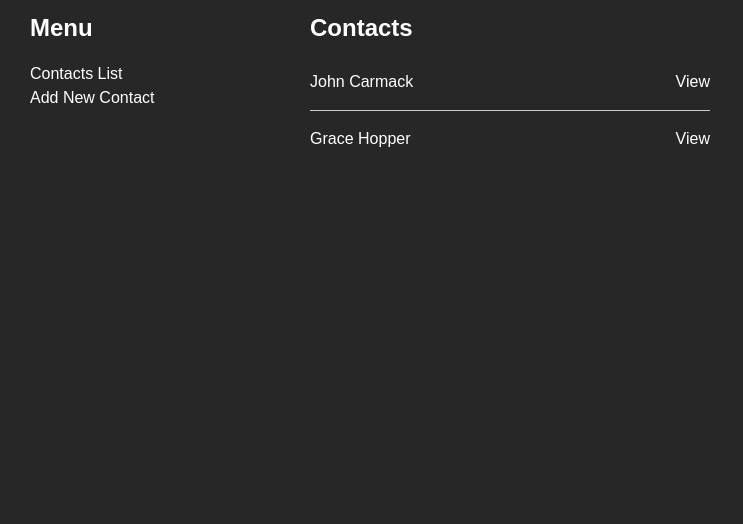
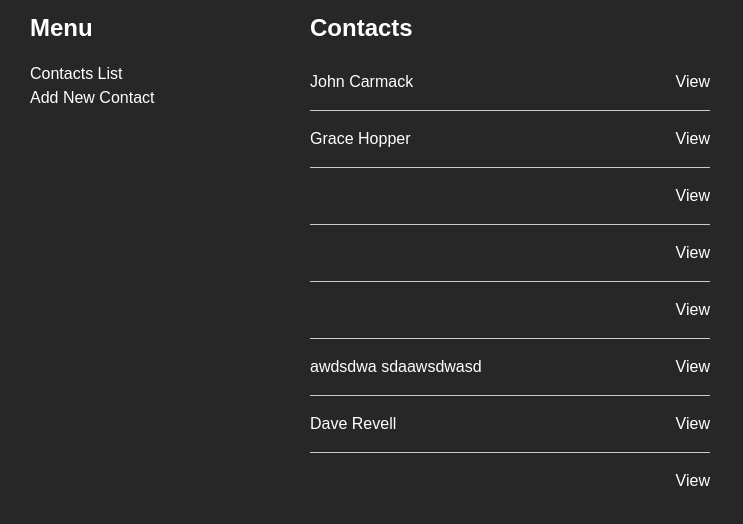
Before and after one commit to boolean-uk/react-address-book, a React (Create React App) app: page / in a window 1280 px wide. Shown: the top 524 px of the page, without its empty margins (0-743 px from the left). Built offline with nearby package versions, Linux system fonts and the light colour scheme; data requests are answered from the project's data file.

Commit message:
form is being posted, but not entirely correctly.

```diff
--- a/db/db.json
+++ b/db/db.json
@@ -13,6 +13,78 @@
       "lastName": "Hopper",
       "street": "32 Deebug Road",
       "city": "London"
-    }
+    },
+    {
+      "id": 3
+    },
+    {
+      "id": 4
+    },
+    {
+      "id": 5
+    },
+    {
+      "firstName": "awdsdwa",
+      "lastName": "sdaawsdwasd",
+      "street": "asdwasdwasdwa",
+      "city": "sdawasdwasd",
+      "id": 6
+    },
+    {
+      "0": {
+        "id": 1,
+        "firstName": "John",
+        "lastName": "Carmack",
+        "street": "10 Keen Street",
+        "city": "London"
+      },
+      "1": {
+        "id": 2,
+        "firstName": "Grace",
+        "lastName": "Hopper",
+        "street": "32 Deebug Road",
+        "city": "London"
+      },
+      "2": {
+        "id": 3
+      },
+      "3": {
+        "id": 4
+      },
+      "4": {
+        "id": 5
+      },
+      "firstName": "Dave",
+      "lastName": "Revell",
+      "street": "123 John Doe Ave",
+      "city": "Sealand",
+      "id": 7
+    },
+    [
+      {
+        "id": 1,
+        "firstName": "John",
+        "lastName": "Carmack",
+        "street": "10 Keen Street",
+        "city": "London"
+      },
+      {
+        "id": 2,
+        "firstName": "Grace",
+        "lastName": "Hopper",
+        "street": "32 Deebug Road",
+        "city": "London"
+      },
+      {
+        "id": 3
+      },
+      {
+        "id": 4
+      },
+      {
+        "id": 5
+      },
+      null
+    ]
   ]
 }
--- a/src/components/ContactsAdd.js
+++ b/src/components/ContactsAdd.js
@@ -30,7 +30,11 @@ function ContactsAdd(props) {
   const handleSubmit = event => {
     event.preventDefault()
 
-    fetch('http://localhost:4000/contacts', {method: 'POST'})
+    fetch('http://localhost:4000/contacts', {
+        method: 'POST',
+        headers: {'Content-Type': 'application/json'},
+        body: JSON.stringify(data)
+      })
       .then(res => res.json)
       .then(data => setData([...contacts, data]))
       Navigate('/')
```
